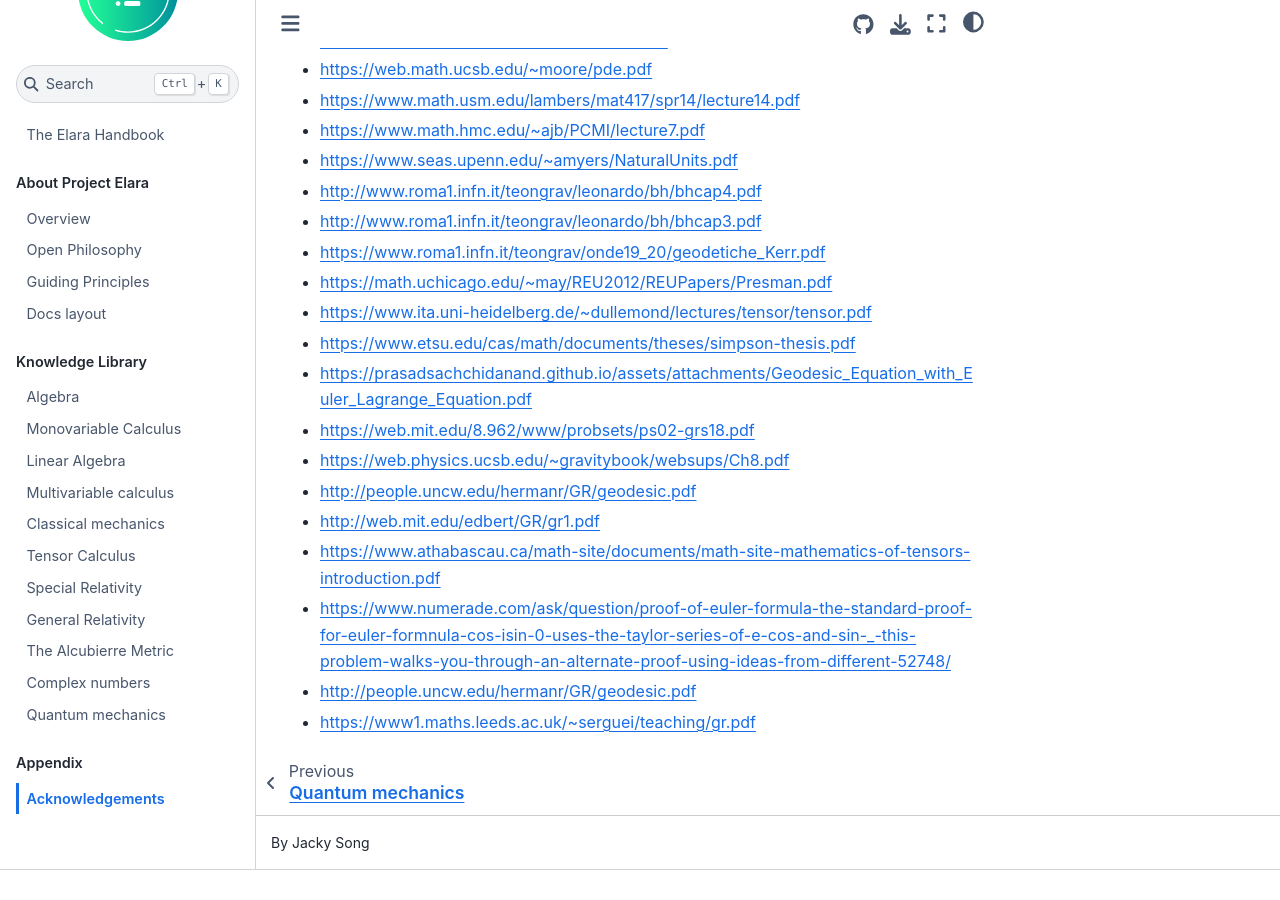
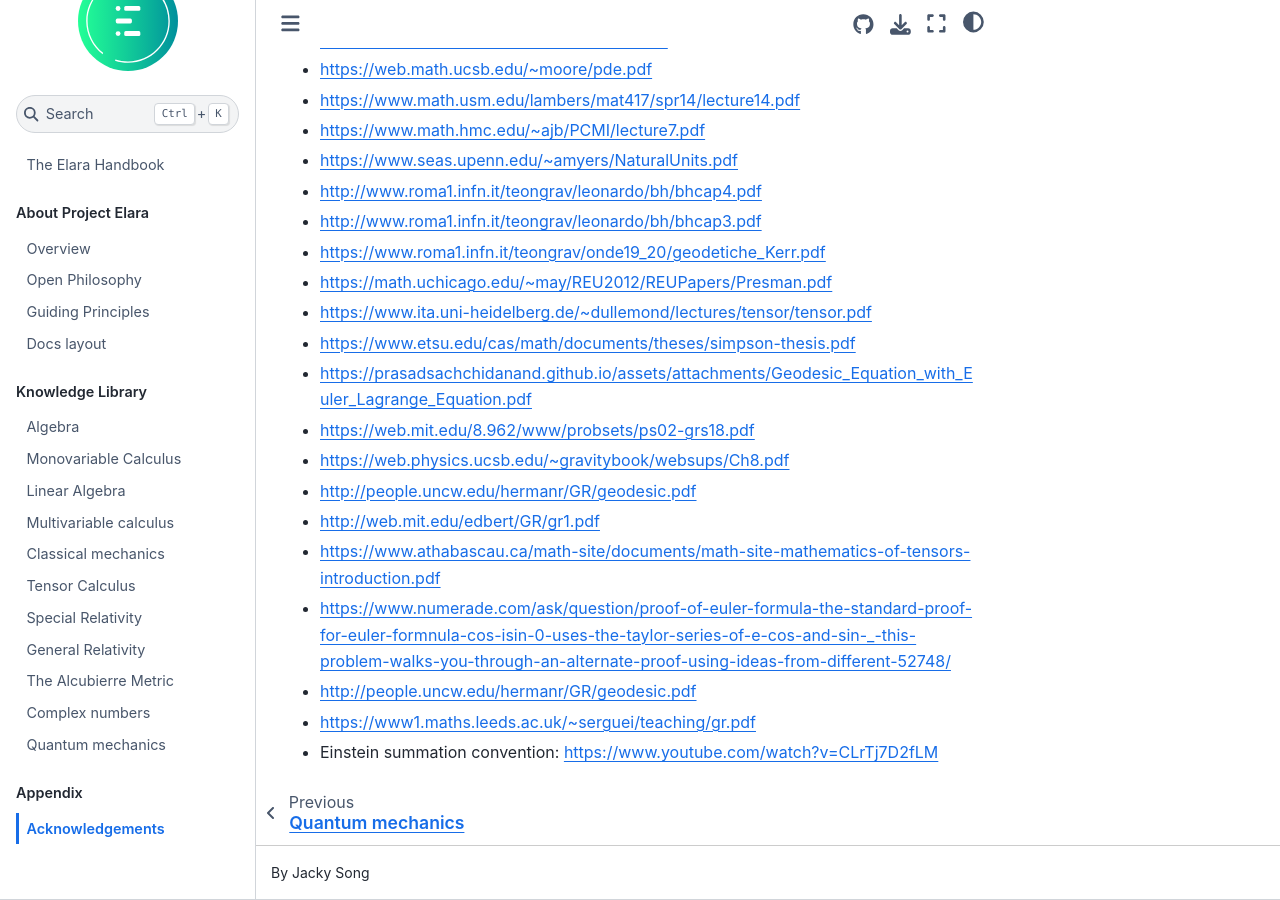
Before and after one commit to elaraproject/elara-handbook, a Jupyter Book: the page built from book/appendix/acknowledgements.md, in a window 1280 px wide and 900 px high, scrolled down 712 px. Built offline with Jupyter Book 1.0.4 settings and Sphinx 7.4.7 and the Sphinx Book theme 1.1.4, drawn with Linux system fonts in a browser that asks for light colours; before the commit the page ends 1582 px from its top, so only the background shows below that.

Commit message:
Added source

```diff
--- a/book/appendix/acknowledgements.md
+++ b/book/appendix/acknowledgements.md
@@ -33,3 +33,4 @@ A partial list of other resources consulted include:
 - <https://www.numerade.com/ask/question/proof-of-euler-formula-the-standard-proof-for-euler-formnula-cos-isin-0-uses-the-taylor-series-of-e-cos-and-sin-_-this-problem-walks-you-through-an-alternate-proof-using-ideas-from-different-52748/>
 - <http://people.uncw.edu/hermanr/GR/geodesic.pdf>
 - <https://www1.maths.leeds.ac.uk/~serguei/teaching/gr.pdf>
+- Einstein summation convention: <https://www.youtube.com/watch?v=CLrTj7D2fLM>
```
